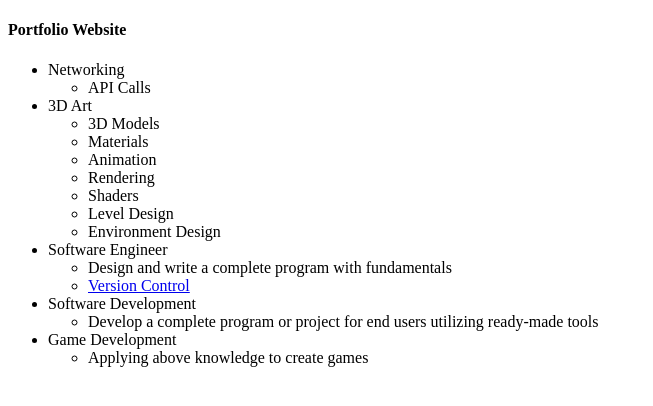
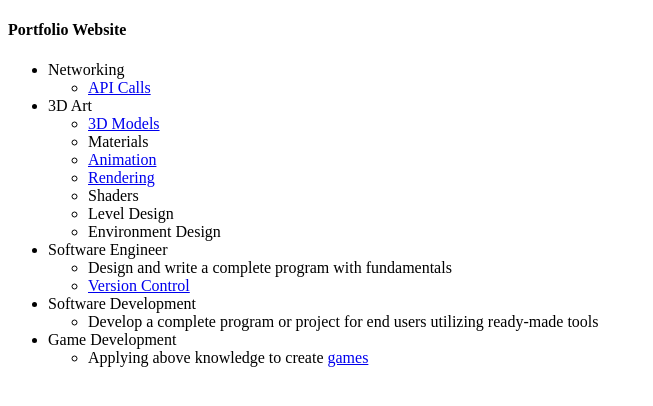
Before and after one commit to Rule-Book/portfolio-website, a plain HTML site: page index.html in a window 1280 px wide. Shown: the whole page, without its empty margins (0-653 px from the left). Drawn offline with Linux system fonts and the light colour scheme.

Commit message:
add closing html tag

```diff
--- a/index.html
+++ b/index.html
@@ -11,15 +11,15 @@
 		<ul>
 			<li>Networking
 				<ul>
-					<li>API Calls</li>
+					<li><a href="./networking/api_calls.html">API Calls</a></li>
 				</ul>
 			</li>
 			<li>3D Art
 				<ul>
-					<li>3D Models</li>
+					<li><a href=./3d_art/3d_models.html>3D Models</a></li>
 					<li>Materials</li>
-					<li>Animation</li>
-					<li>Rendering</li>
+					<li><a href=./3d_art/animation.html>Animation</a></li>
+					<li><a href=./3d_art/rendering.html>Rendering</a></li>
 					<li>Shaders</li>
 					<li>Level Design</li>
 					<li>Environment Design</li>
@@ -38,8 +38,9 @@
 			</li>
 			<li>Game Development
 				<ul>
-					<li>Applying above knowledge to create games</li>
+					<li>Applying above knowledge to create <a href=./game_development/game_dev.html>games</a></li>
 				</ul>
 			</li>
 		</ul>
 	</body>
+</html>
```
Also changed, not shown: 3d_art/3d_models.html (added, +1 -0 lines), 3d_art/animation.html (added, +1 -0 lines), 3d_art/rendering.html (added, +1 -0 lines), game_development/game_dev.html (added, +1 -0 lines), networking/api_calls.html (added, +1 -0 lines).
